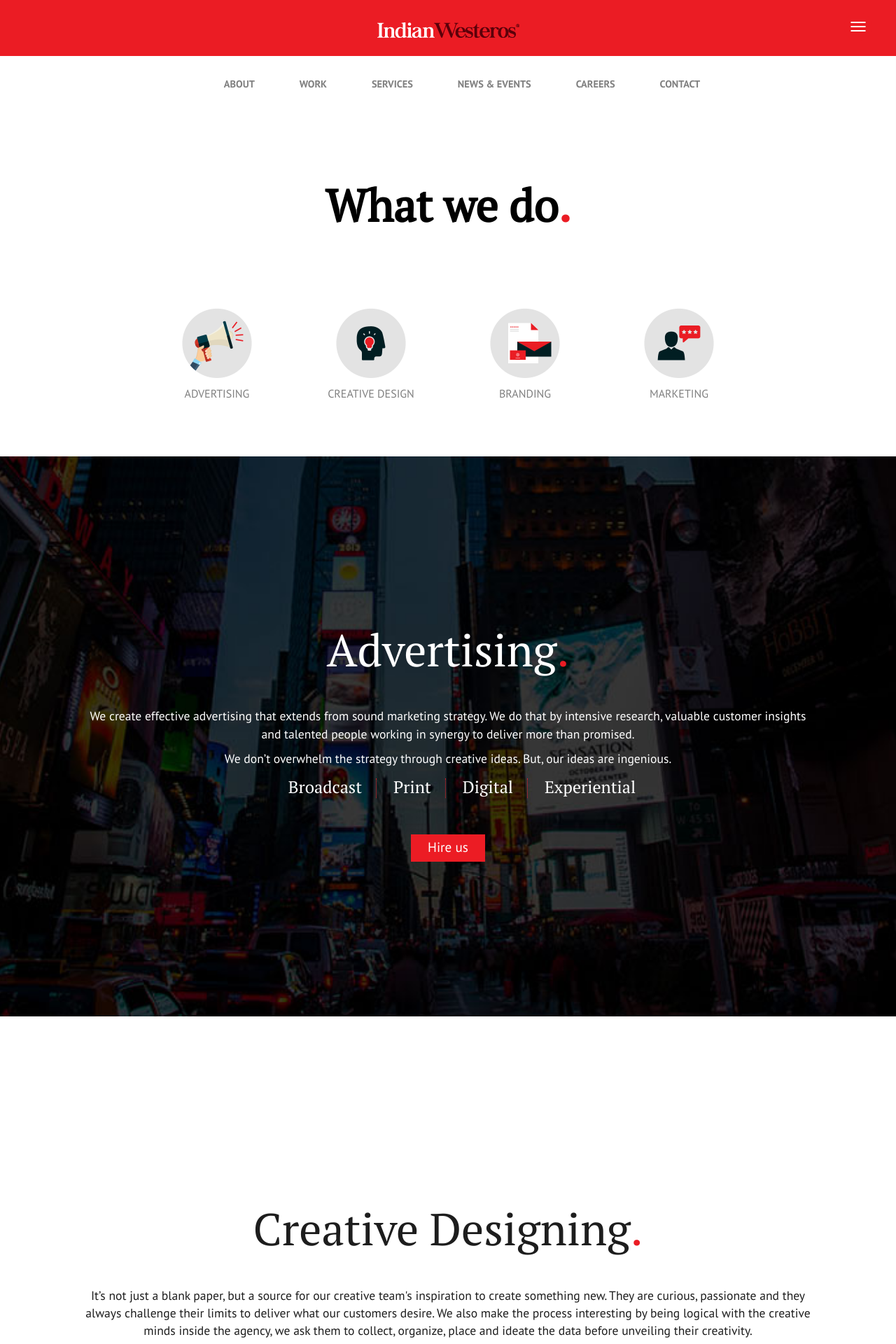
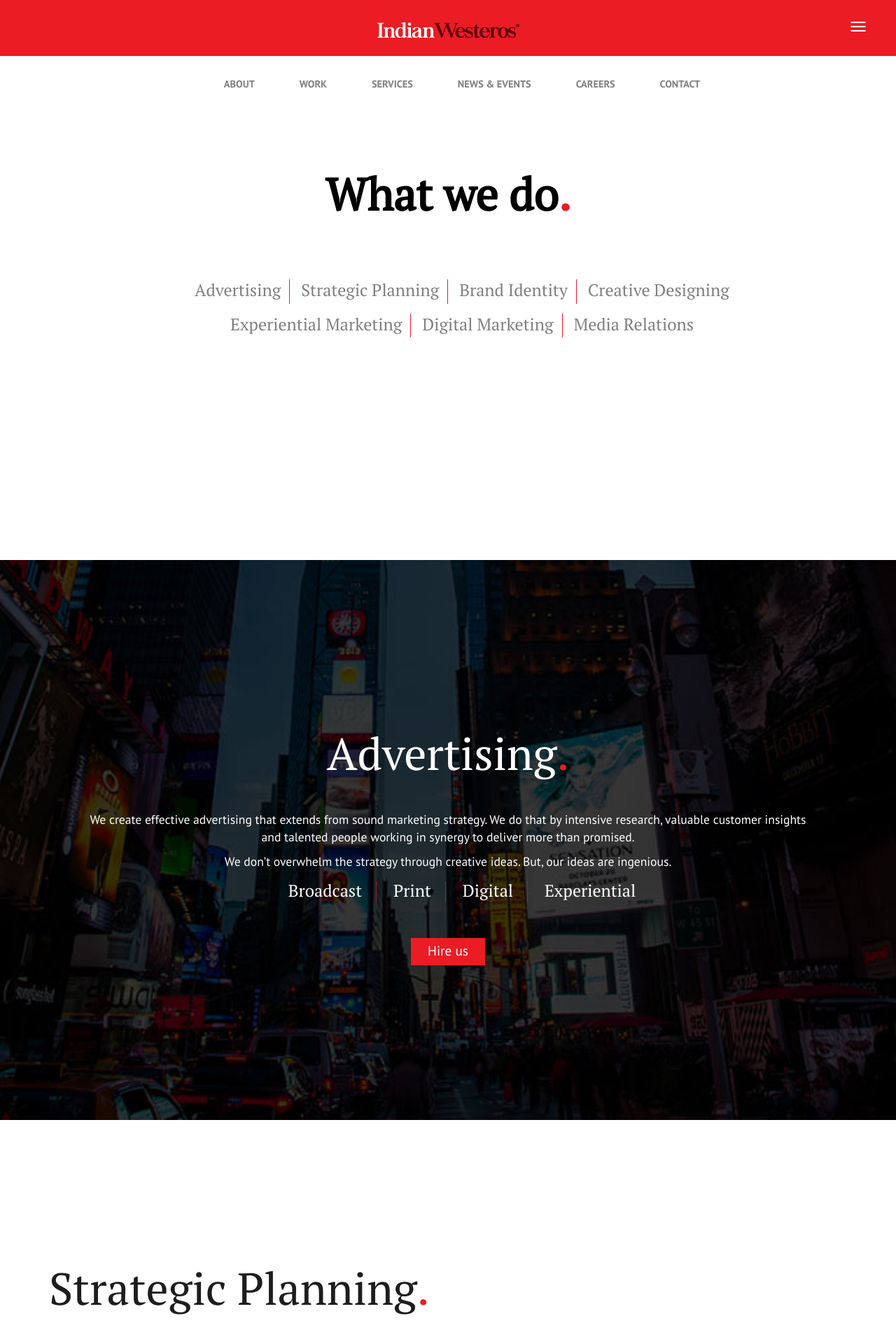
Before and after one commit to praveenraj3/iw, a PHP site: page /services.php in a window 1280 px wide. Shown: the top 1920 px of the page at 70% size. Run offline with PHP 8.4, Linux system fonts and the light colour scheme; some libraries are stand-ins or nearby versions.

Commit message:
service page update

```diff
--- a/css/main.css
+++ b/css/main.css
@@ -373,7 +373,12 @@ padding: 0; color: #ffffff;  width: 100%; position: absolute; bottom: -50px; hei
 .news-list span {color: #393939; }
 
 /*service page*/
-.service-wrap {margin-bottom: 0; padding-bottom: 5em;}
+.service-wrap {padding: 0; height: 100%;}
+.service-wrap .big-text01 {margin: 1em auto;}
+.service-wrap .services li {display: inline-block; font-size: 1.5em; color: #808080; padding: 0 0.5em; border-right: 1px solid #ec1c24; margin: 0.3em 0;}
+.services li a {color: #808080; text-decoration: none;}
+.services li a:hover {color: #ec1c24}
+.service-wrap .services li:last-child, .service-wrap .services li:nth-child(4) {border: none}
 #serviceIcon {padding: 1em 10em; margin-bottom: 3em;}
 #serviceIcon img {width: 100%; max-width: 100px;}
 #serviceIcon span {font-family: 'pt_sansregular', sans-serif; color: #808080; font-size: 1em; line-height: 3;}
@@ -391,6 +396,7 @@ padding: 0; color: #ffffff;  width: 100%; position: absolute; bottom: -50px; hei
 .service.four {background: #fff; -webkit-background-size: cover; background-size: cover; background-attachment: fixed; color: #1d1d1d; }
 .service.five {background: url(../img/digital-bg.jpg) center center no-repeat; -webkit-background-size: cover; background-size: cover; background-attachment: fixed; color: #fff; }
 .service.six {background: #fff; -webkit-background-size: cover; background-size: cover; background-attachment: fixed; color: #1d1d1d; }
+.service.seven {background: url(../img/digital-bg.jpg) center center no-repeat; -webkit-background-size: cover; background-size: cover; background-attachment: fixed; color: #fff; }
 
 #popup {position: fixed; top: 20%; left: 50%; margin-left: -30vw; width: 60vw; height: 60vh; background: #fff; -webkit-box-shadow: 0 0 10px #838383; box-shadow: 0 0 10px #838383; display: none}
 #popup div {height: 100%;}
--- a/index.php
+++ b/index.php
@@ -209,7 +209,7 @@
                <div class="row">
                    <div class="col-md-12 poultryAdd">
                      <h6>NEWS / EVENTS</h6> <br>
-                      <h1>Do you want to capitalize your participation at Poultry India or Just be another exhibiting company?</h1> <br><br>
+                      <h1>Do you want to capitalize your participation at Poultry Show or Just be another exhibiting company?</h1> <br><br>
                       <a href="news.php" class="btn">Read More</a>
 
                    </div>
--- a/news.php
+++ b/news.php
@@ -49,7 +49,7 @@
                 <div class="col-md-4 left-news">
                 </div>
                 <div class="col-md-8 right-news">
-                     <h2>Do you want to capitalize your participation at Poultry India or Just be another exhibiting company?</h2>
+                     <h2>Do you want to capitalize your participation at Poultry Show or Just be another exhibiting company?</h2>
                      <hr style="border-top: 2px solid #eb1c24; width: 150px; margin-bottom: 1.5em; margin-top: 1.5em;">
                      <p>When you try to explore opportunities or create leads through an exhibition the major query to be answered is – whether, your company wants to be just an exhibitor or a company which will run a campaign based on the trade show, which none of your competitors or customers could have ever imagined or scouted.</p>
                      <p>
--- a/services.php
+++ b/services.php
@@ -30,6 +30,11 @@
             </div>
         </div>
 
+
+
+<!--    header section-->
+    <div class="container-fluid service-wrap">
+
         <div class="container-fluid about-header wow fadeInDown animated">
         <div class="container text-center">
             <a href="index.php"><img src="img/logo-about.png" alit="" class="brand-about"/></a>
@@ -37,15 +42,26 @@
 <!--<div class="about-menu"><a href="#"><img src="img/menu.png" alt="" class="menu"/></a></div>-->
         </div>
       <?php include('inner-nav.html'); ?>
-
-<!--    header section-->
-    <div class="container main-wrap service-wrap">
-        <div class="big-text01 text-center wow fadeInUp animated">What we do<span style="color: #eb1c24;">.</span>
+        <div class="big-text01 text-center wow fadeInUp animated">What we do<span style="color: #eb1c24;">.</span></div>
+        <div class="container text-center">
+            <div class="row">
+                <div class="col-md-12">
+                    <ul class="services">
+                        <li><a href="#advertising">Advertising</a></li>
+                        <li><a href="#strategy">Strategic Planning</a></li>
+                        <li><a href="#branding">Brand Identity</a></li>
+                        <li><a href="#creative-design">Creative Designing</a></li><br>
+                        <li><a href="#marketing">Experiential Marketing</a></li>
+                        <li><a href="#digital">Digital Marketing</a></li>
+                        <li><a href="#media">Media Relations</a></li>
+                    </ul>
+                </div>
+            </div>
         </div>
     </div>
 
     <!--services icon    -->
-    <div class="container" id="serviceIcon">
+<!--    <div class="container" id="serviceIcon">
         <div class="row">
             <div class="col-md-3 text-center">
                 <a href="#advertising"><img src="img/speaker-icon.jpg" alt=""><br><span>ADVERTISING</span></a>
@@ -60,7 +76,8 @@
                 <a href="#marketing"><img src="img/exp-marketing-icon.jpg" alt=""><br><span>MARKETING</span></a>
             </div>
         </div>
-    </div>
+    </div>-->
+
 <!--    section1-->
 <div class="container-fluid service one" id="advertising">
     <div class="container">
@@ -92,16 +109,22 @@
 </div>
 
 <!--    section2-->
-<div class="container-fluid service two" id="creative-design">
+<div class="container-fluid service two" id="strategy">
     <div class="container">
         <div class="row">
-            <div class="col-md-12">
+            <div class="col-md-6 text-left">
                 <div class="table-t">
                     <div class="table-cell">
-                                        <h1>Creative Designing<span style="color: #eb1c24;">.</span></h1>
-                <p>It’s not just a blank  paper, but a source for our creative team's inspiration to create something new. They are curious, passionate  and they always challenge their limits to  deliver what our customers desire. We also make the process interesting by being logical with the creative minds inside the agency, we ask them to collect, organize, place and ideate the data before unveiling their creativity.
-</p> <br><br>
-                   <a href="#contact">Hire us</a>
+                        <h1>Strategic Planning<span style="color: #eb1c24;">.</span></h1>
+                        <p>
+                        Strategic Planning is a never-ending process at Indian Westeros. We define and redefine goals and objectives, develop strategies and evaluate advertising results. This process begins before research and continues even after the advertisement is run.
+While creating an ad, we consider the research results; evaluate the media plans and work in sync with client's team to provide detailed marketing &amp; advertising plan
+
+Upon client’s approval, this plan becomes the blueprint for the agency's creative and media program.
+                        </p>
+                        <br>
+                        <br>
+                        <a href="#contact">Hire us</a>
                     </div>
                 </div>
             </div>
@@ -129,7 +152,27 @@
 </div>
 
 <!--    section4-->
-<div class="container-fluid service four" id="marketing">
+<div class="container-fluid service four" id="creative-design">
+    <div class="container">
+        <div class="row">
+            <div class="col-md-12">
+                <div class="table-t">
+                    <div class="table-cell">
+                                        <h1>Creative Designing<span style="color: #eb1c24;">.</span></h1>
+                <p>It’s not just a blank  paper, but a source for our creative team's inspiration to create something new. They are curious, passionate  and they always challenge their limits to  deliver what our customers desire. We also make the process interesting by being logical with the creative minds inside the agency, we ask them to collect, organize, place and ideate the data before unveiling their creativity.
+</p> <br><br>
+                   <a href="#contact">Hire us</a>
+                    </div>
+                </div>
+            </div>
+        </div>
+    </div>
+</div>
+
+
+
+<!--    section5-->
+<div class="container-fluid service five" id="marketing">
     <div class="container">
         <div class="row">
             <div class="col-md-12">
@@ -158,8 +201,8 @@
     </div>
 </div>
 
-<!--    section5-->
-<div class="container-fluid service five" id="digital">
+<!--    section6-->
+<div class="container-fluid service six" id="digital">
     <div class="container">
         <div class="row">
             <div class="col-md-12">
@@ -178,8 +221,8 @@
     </div>
 </div>
 
-<!--    section6-->
-<div class="container-fluid service six" id="media">
+<!--    section7-->
+<div class="container-fluid service seven" id="media">
     <div class="container">
         <div class="row">
             <div class="col-md-12">
```
